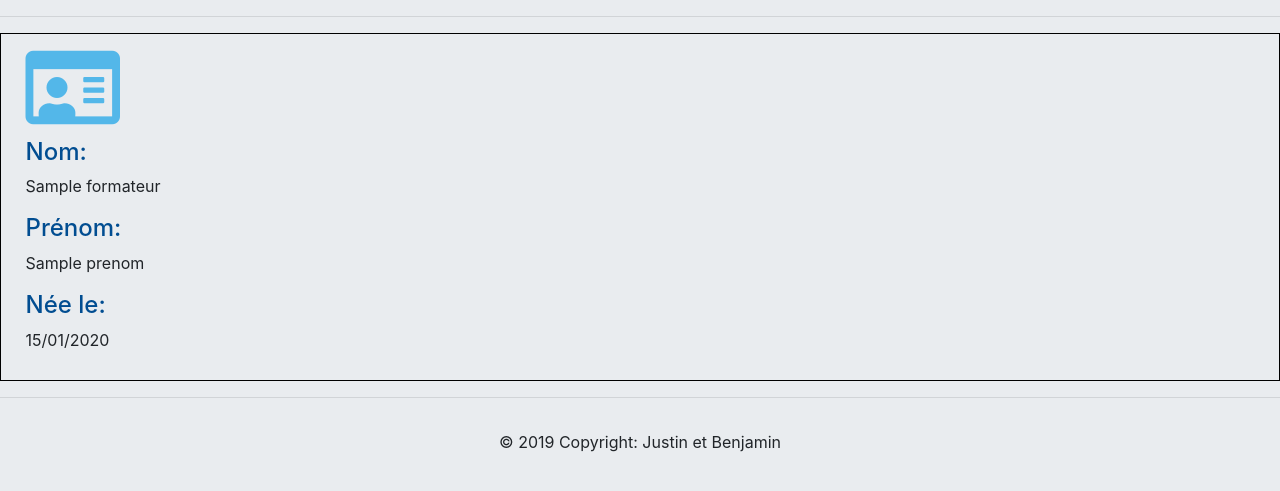
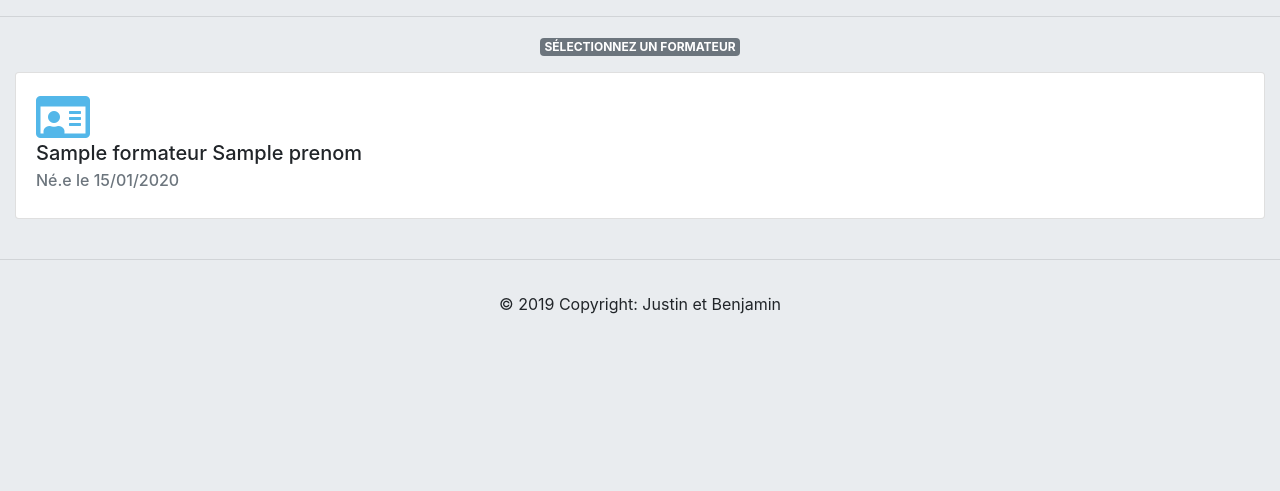
Before and after one commit to justinnth/tableau_de_bord, a Symfony app: template templates/formateurs/formateurs.html.twig in a window 1280 px wide. Shown: the part 58-549 px from the top of the page. Run offline with Twig, Linux system fonts and the light colour scheme; the template is opened without the code that fills it: most values are stand-ins (such as "Sample title", 1, 10 or a date in 2020); some libraries are stand-ins or nearby versions.

Commit message:
New design

```diff
--- a/src/DataFixtures/FormateurFixtures.php
+++ b/src/DataFixtures/FormateurFixtures.php
@@ -10,7 +10,7 @@ class FormateurFixtures extends BaseFixture
     protected function loadData(ObjectManager $manager)
     {
         $this->createMany(Formateur::class, 50, function (Formateur $formateur, $count){
-            $formateur->setNom($this->faker->name)
+            $formateur->setNom($this->faker->lastName)
                 ->setPrenom($this->faker->firstName)
                 ->setDateDeNaissance($this->faker->dateTimeThisCentury)
                 ->setMail($this->faker->email)
--- a/templates/formateurs/formateurs.html.twig
+++ b/templates/formateurs/formateurs.html.twig
@@ -50,26 +50,28 @@
     </nav>
     {% if formateurs is iterable %}
         <hr>
-        <table class="table table-bordered">
-            <tbody>
-            <tr>
-                {% for formateur in formateurs %}
-                {% set counter = ( counter | default(0) ) + 1 %}
-                <td class="hover">
-                    <a href="{{ path('app_formateurs', {'id': formateur.id}) }}" style="text-decoration: none; color: inherit">
-                        <div class="listF formateurs" id="{{ formateur.id }}">
-                            <h3><i class="far fa-id-card fa-3x"></i></h3>
-                            <h4>Nom:</h4><p>{{ formateur.nom }}</p>
-                            <h4>Prénom:</h4><p>{{ formateur.prenom }}</p>
-                            <h4>Née le:</h4><p>{{ formateur.dateDeNaissance|date("d/m/Y") }}</p>
+        <div class="container-fluid">
+            <div class="text-center">
+                <p class="text-uppercase badge badge-secondary">Sélectionnez un formateur</p>
+            </div>
+
+            {% for row in formateurs|batch(4) %}
+                <div class="card-deck">
+                    {% for column in row %}
+                        <div class="card">
+                            <div class="card-body">
+                                <a href="{{ path('app_formateurs', {'id': column.id}) }}" class="stretched-link"></a>
+                                <i class="far fa-id-card fa-3x"></i>
+                                <h5 class="card-title">{{ column.nom }} {{ column.prenom }}</h5>
+                                <h6 class="card-subtitle mb-2 text-muted">Né.e le {{ column.dateDeNaissance|date('d/m/Y') }}</h6>
+                                <!--<p class="card-text">This is a longer card with supporting text below as a natural lead-in to additional content. This content is a little bit longer.</p>-->
+                            </div>
                         </div>
-                    </a>
-                </td>
-                {% if counter % 6 == 0 %}</tr><tr>{% endif %}
-                {% endfor %}
-            </tr>
-            </tbody>
-        </table>
+                    {% endfor %}
+                </div>
+                <br>
+            {% endfor %}
+        </div>
     {% else %}
         <hr>
         <div class="container">
--- a/templates/tableau_de_bord.html.twig
+++ b/templates/tableau_de_bord.html.twig
@@ -8,7 +8,7 @@
             <div class="col">
                 <h1 class="display-4">Bienvenue sur le tableau de bord!</h1>
                 <p class="lead">Vous êtes actuellement connecté en tant que
-                    <span class="badge badge-pill badge-success">
+                    <span class="badge badge-success">
                 {% if app.user.username == "admin" %}
                     administrateur
                 {% elseif app.user.username == "visu" %}
```
